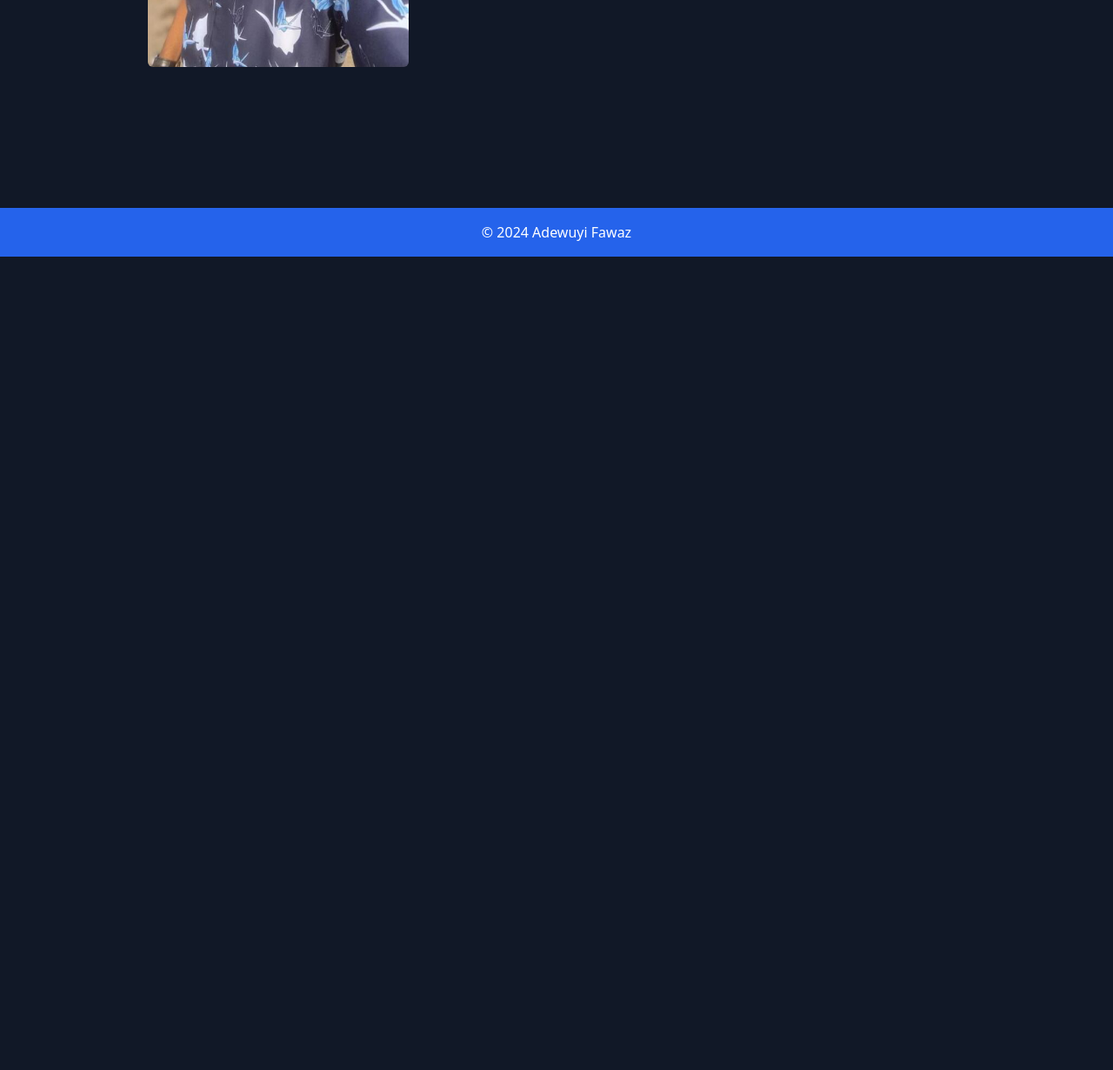
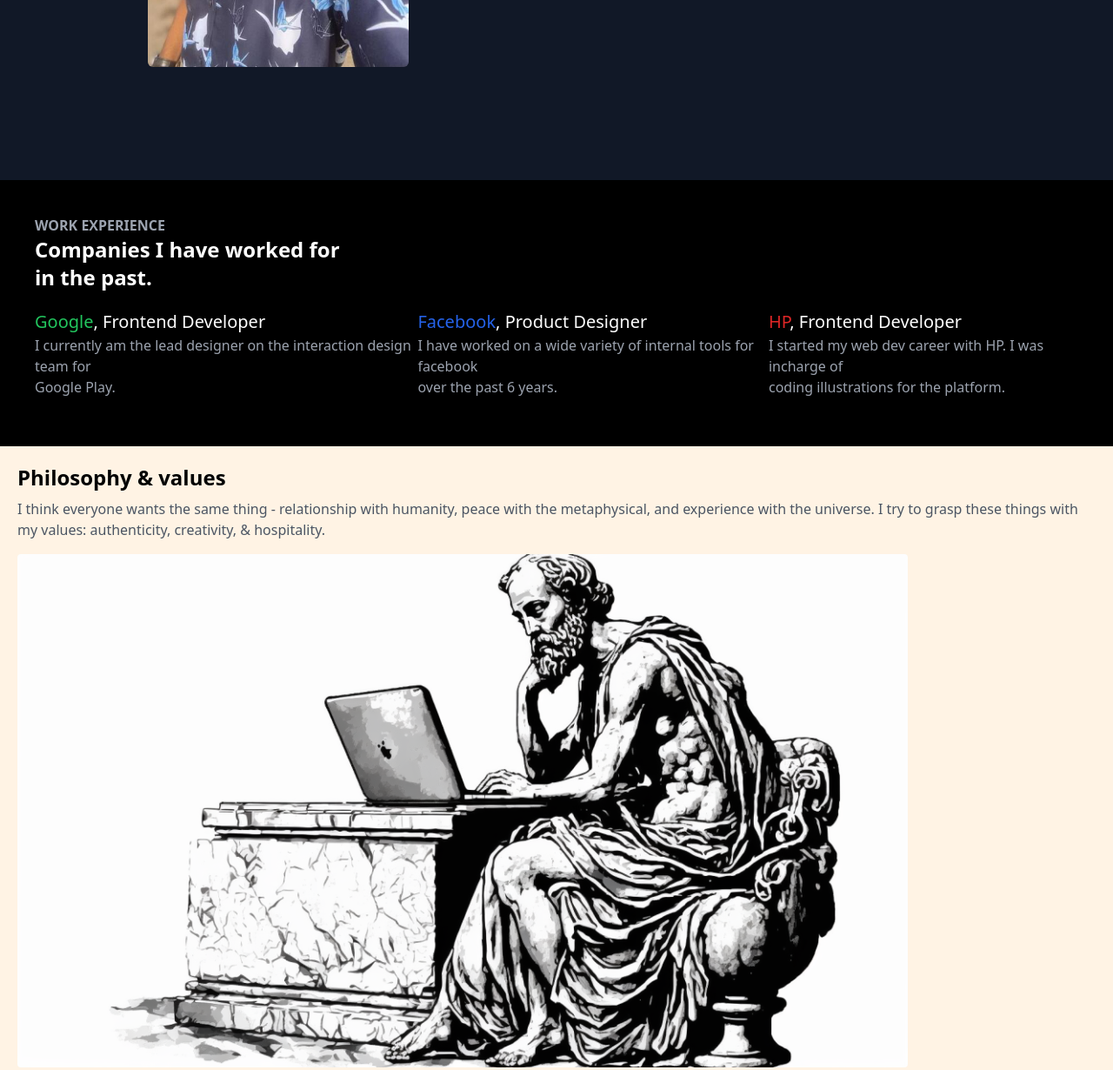
Before and after one commit to Whereisade/First-tailwind-build, a website: page build/index.html in a window 1280 px wide. Shown: the part 687-1917 px from the top of the page at 87% size. Before the commit the page ends 982 px from the top, so only its background shows below. Drawn offline with Linux system fonts and the light colour scheme.

Commit message:
added stuffs and media q added

```diff
--- a/build/index.html
+++ b/build/index.html
@@ -37,6 +37,41 @@
         </div>
     </section>
 
+    <section class="bg-black p-5 md:p-10">
+        <div class="">
+            <p class="text-gray-400 font-semibold">WORK EXPERIENCE</p>
+            <h1 class="text-2xl font-bold">Companies I have worked for <br>in the past.</h1>
+        </div>
+        <div class="md:flex grid grid-cols-1 mt-5">
+            <div class="mb-4">
+                <h2 class="text-[20px]"><span class="text-green-500">Google</span>, Frontend Developer</h2>
+                <p class="text-gray-400">I currently am the lead designer on the interaction design team for <br> Google Play.</p>
+            </div>
+
+            <div class="mb-4">
+                <h2 class="text-[20px]"><span class="text-blue-600">Facebook</span>, Product Designer</h2>
+                <p class="text-gray-400">I have worked on a wide variety of internal tools for facebook <br> over the past 6 years.</p>
+            </div>
+
+            <div>
+                <h2 class="text-[20px]"> <span class="text-red-600">HP</span>, Frontend Developer</h2>
+                <p class="text-gray-400">I started my web dev career with HP. I was incharge of <br>coding illustrations for the platform.</p>
+            </div>
+        </div>
+    </section>
+
+    <section class="p-5 bg-[#FFF3E4]">
+        <div class="mb-4">
+            <h1 class="text-2xl font-bold text-black mb-2">Philosophy & values</h1>
+            <p class="text-gray-600">I think everyone wants the same thing - relationship with humanity, peace with the metaphysical,
+                and experience with the universe. I try to grasp these things with my values:
+                authenticity, creativity, & hospitality.</p>
+        </div>
+        <div class="rounded">
+            <img src="../src/greek_laptop.jpg" alt="" class="rounded">
+        </div>
+    </section>
+
     <footer class="p-4 bg-blue-600 text-white flex items-center justify-center mt-8">
         <p>&copy; 2024 Adewuyi Fawaz</p>
       </footer>
```
Also changed, not shown: build/output.css, src/greek_laptop.jpg (added).
